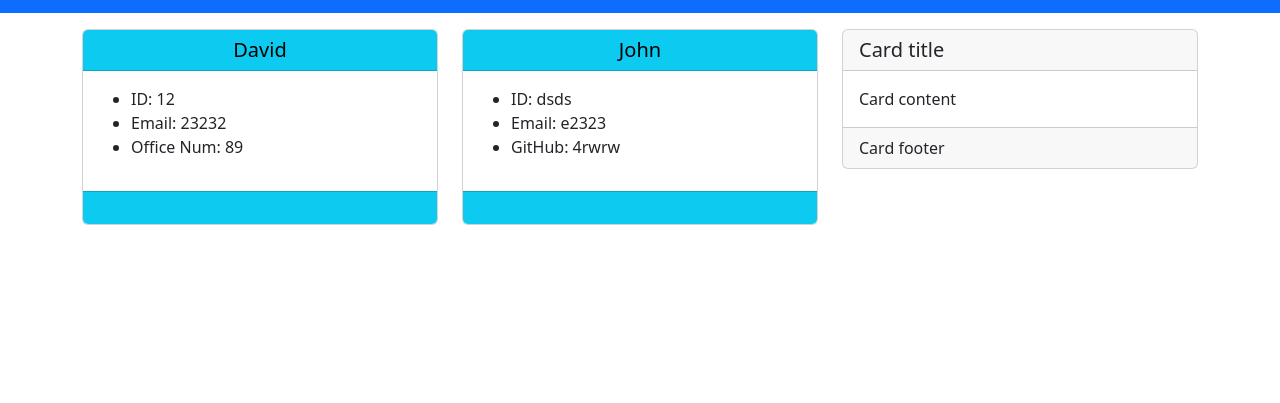
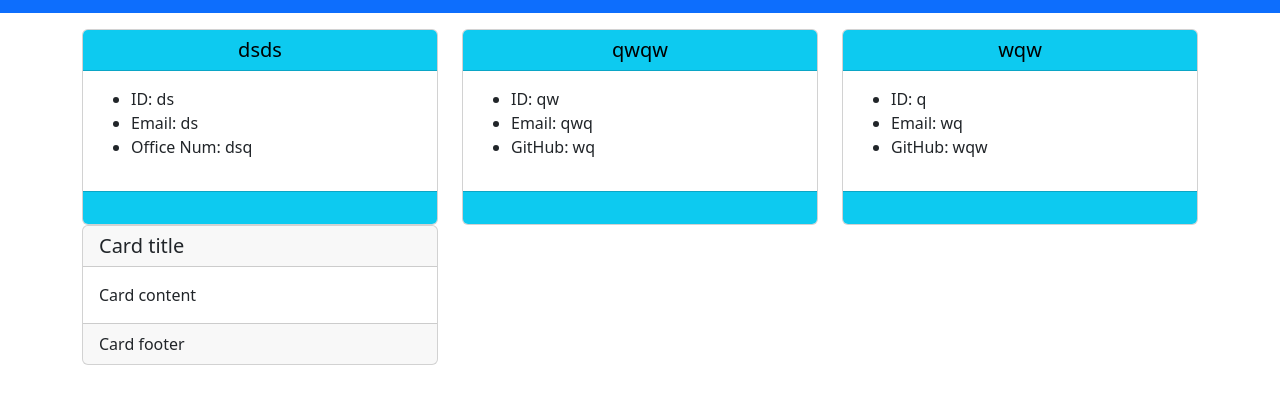
Before and after one commit to dlockett133/team-page-generator, a website: page index.html in a window 1280 px wide. Shown: the part 53-456 px from the top of the page. Drawn offline with nearby package versions, Linux system fonts and the light colour scheme; files that its build step writes are made by us from their sources.

Commit message:
modified generateEngineer function

```diff
--- a/index.html
+++ b/index.html
@@ -28,14 +28,14 @@
             <div class="col-md-4">
               <div class="card">
                 <h5 class="card-header text-bg-info text-center name">
-                  David
+                  dsds
                 </h5>
                 <div class="card-body">
                   <div class="card-text">
                     <ul>
-                      <li>ID: 12</li>
-                      <li>Email: 23232</li>
-                      <li>Office Num: 89</li>
+                      <li>ID: ds</li>
+                      <li>Email: ds</li>
+                      <li>Office Num: dsq</li>
                     </ul>
                   </div>
                 </div>
@@ -47,14 +47,32 @@
             <div class="col-md-4">
               <div class="card">
                 <h5 class="card-header text-bg-info text-center name">
-                  John
+                  qwqw
                 </h5>
                 <div class="card-body">
                   <div class="card-text">
                     <ul>
-                      <li>ID: dsds</li>
-                      <li>Email: e2323</li>
-                      <li>GitHub: 4rwrw</li>
+                      <li>ID: qw</li>
+                      <li>Email: qwq</li>
+                      <li>GitHub: wq</li>
+                    </ul>
+                  </div>
+                </div>
+                <div class="card-footer text-bg-info pt-4"></div>
+              </div>
+            </div>
+
+            <div class="col-md-4">
+              <div class="card">
+                <h5 class="card-header text-bg-info text-center name">
+                  wqw
+                </h5>
+                <div class="card-body">
+                  <div class="card-text">
+                    <ul>
+                      <li>ID: q</li>
+                      <li>Email: wq</li>
+                      <li>GitHub: wqw</li>
                     </ul>
                   </div>
                 </div>
```
Also changed, not shown: utils/generateHtml.js (+7 -5 lines).
